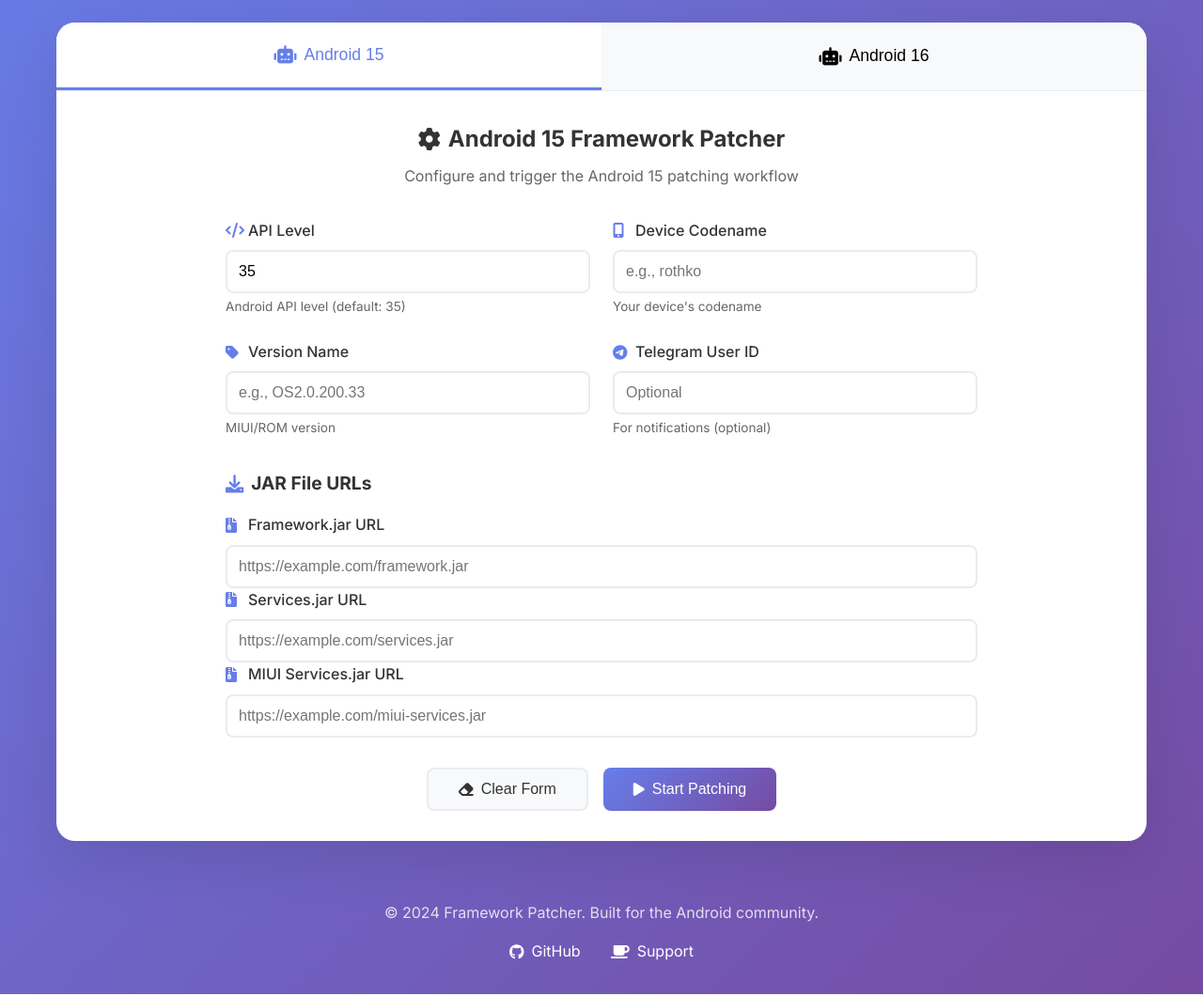
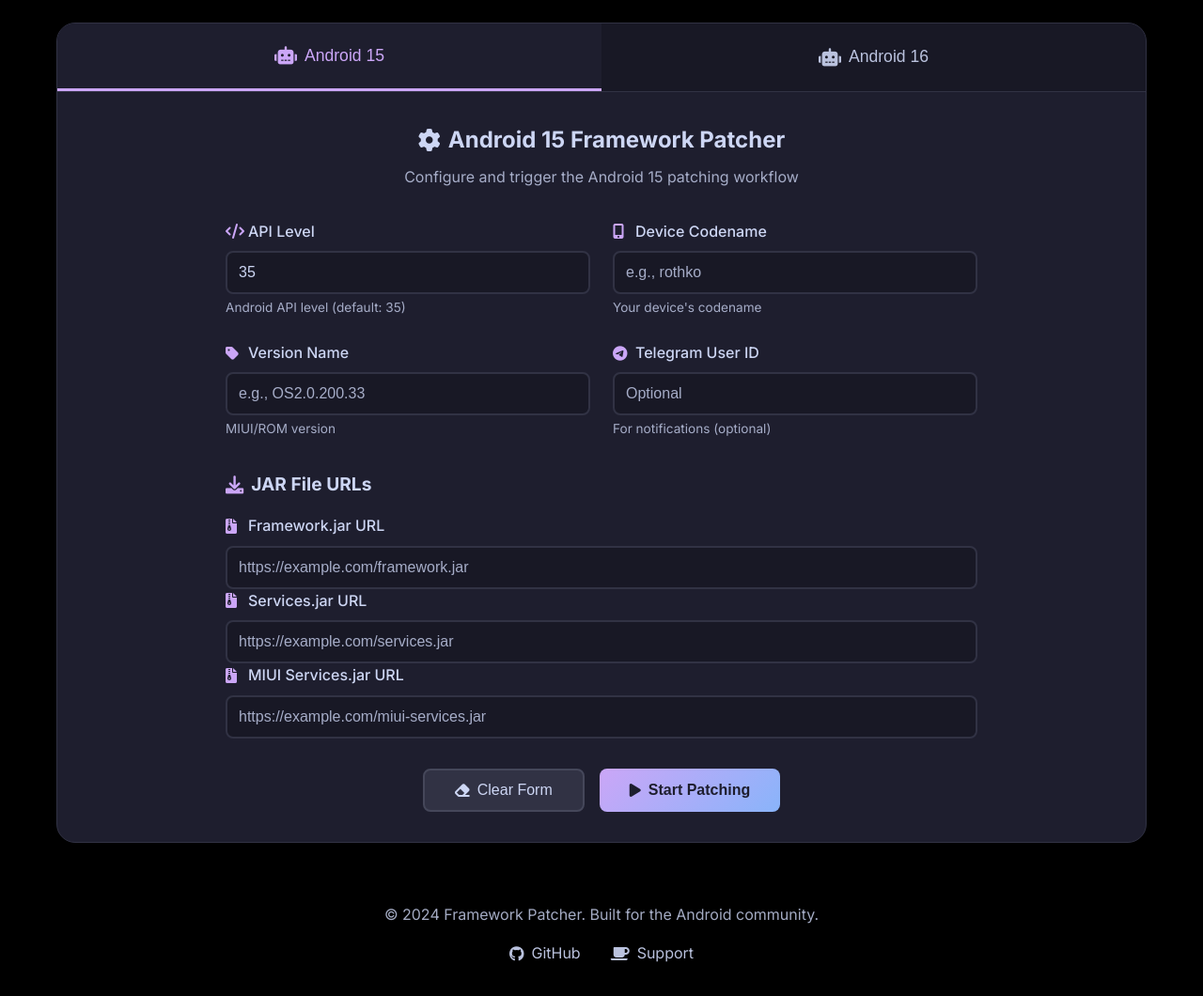
Before and after one commit to Jefino9488/FrameworkPatcherV2, a plain HTML site: page web/index.html in a window 1280 px wide. Shown: the part 180-1240 px from the top of the page at 94% size. Drawn offline with Linux system fonts and the light colour scheme.

Commit message:
style: update CSS variables for dark theme

```diff
--- a/web/styles.css
+++ b/web/styles.css
@@ -5,11 +5,42 @@
     box-sizing: border-box;
 }
 
+:root {
+    /* Catppuccin Dark Theme Colors */
+    --bg-primary: #1e1e2e;
+    --bg-secondary: #181825;
+    --bg-tertiary: #11111b;
+    --surface: #313244;
+    --surface-hover: #45475a;
+    --text-primary: #cdd6f4;
+    --text-secondary: #bac2de;
+    --text-muted: #a6adc8;
+    --accent: #cba6f7;
+    --accent-hover: #b4befe;
+    --success: #a6e3a1;
+    --warning: #f9e2af;
+    --error: #f38ba8;
+    --blue: #89b4fa;
+    --pink: #f5c2e7;
+    --mauve: #cba6f7;
+    --lavender: #b4befe;
+    --sapphire: #74c7ec;
+    --sky: #89dceb;
+    --teal: #94e2d5;
+    --green: #a6e3a1;
+    --yellow: #f9e2af;
+    --peach: #fab387;
+    --maroon: #eba0ac;
+    --red: #f38ba8;
+    --flamingo: #f2cdcd;
+    --rosewater: #f5e0dc;
+}
+
 body {
     font-family: 'Inter', -apple-system, BlinkMacSystemFont, 'Segoe UI', Roboto, sans-serif;
     line-height: 1.6;
-    color: #333;
-    background: linear-gradient(135deg, #667eea 0%, #764ba2 100%);
+    color: var(--text-primary);
+    background: black;
     min-height: 100vh;
 }
 
@@ -23,7 +54,7 @@
 .header {
     text-align: center;
     padding: 3rem 0 2rem;
-    color: white;
+    color: var(--text-primary);
 }
 
 .header-content {
@@ -41,35 +72,40 @@
 
 .logo i {
     font-size: 3rem;
-    color: #ffd700;
+    color: var(--peach);
 }
 
 .logo h1 {
     font-size: 3rem;
     font-weight: 700;
     margin: 0;
+    background: linear-gradient(135deg, var(--lavender) 0%, var(--pink) 100%);
+    -webkit-background-clip: text;
+    -webkit-text-fill-color: transparent;
+    background-clip: text;
 }
 
 .subtitle {
     font-size: 1.2rem;
-    opacity: 0.9;
+    color: var(--text-secondary);
     font-weight: 300;
 }
 
 /* Main Content */
 .main-content {
-    background: white;
+    background: var(--bg-primary);
     border-radius: 20px;
-    box-shadow: 0 20px 60px rgba(0, 0, 0, 0.1);
+    box-shadow: 0 20px 60px rgba(0, 0, 0, 0.3);
     margin-bottom: 2rem;
     overflow: hidden;
+    border: 1px solid var(--surface);
 }
 
 /* Version Selector */
 .version-selector {
     display: flex;
-    background: #f8f9fa;
-    border-bottom: 1px solid #e9ecef;
+    background: var(--bg-secondary);
+    border-bottom: 1px solid var(--surface);
 }
 
 .version-btn {
@@ -85,16 +121,18 @@
     align-items: center;
     justify-content: center;
     gap: 0.5rem;
+    color: var(--text-secondary);
 }
 
 .version-btn:hover {
-    background: #e9ecef;
+    background: var(--surface);
+    color: var(--text-primary);
 }
 
 .version-btn.active {
-    background: white;
-    color: #667eea;
-    border-bottom: 3px solid #667eea;
+    background: var(--bg-primary);
+    color: var(--accent);
+    border-bottom: 3px solid var(--accent);
 }
 
 .version-btn i {
@@ -117,7 +155,7 @@
 }
 
 .form-header h2 {
-    color: #333;
+    color: var(--text-primary);
     margin-bottom: 0.5rem;
     display: flex;
     align-items: center;
@@ -126,7 +164,7 @@
 }
 
 .form-header p {
-    color: #666;
+    color: var(--text-muted);
     font-size: 1rem;
 }
 
@@ -154,31 +192,37 @@
     gap: 0.5rem;
     margin-bottom: 0.5rem;
     font-weight: 500;
-    color: #333;
+    color: var(--text-primary);
 }
 
 .form-group label i {
-    color: #667eea;
+    color: var(--accent);
     width: 16px;
 }
 
 .form-group input {
     padding: 0.75rem;
-    border: 2px solid #e9ecef;
+    border: 2px solid var(--surface);
     border-radius: 8px;
     font-size: 1rem;
     transition: border-color 0.3s ease;
+    background: var(--bg-secondary);
+    color: var(--text-primary);
 }
 
 .form-group input:focus {
     outline: none;
-    border-color: #667eea;
-    box-shadow: 0 0 0 3px rgba(102, 126, 234, 0.1);
+    border-color: var(--accent);
+    box-shadow: 0 0 0 3px rgba(203, 166, 247, 0.1);
+}
+
+.form-group input::placeholder {
+    color: var(--text-muted);
 }
 
 .form-group small {
     margin-top: 0.25rem;
-    color: #666;
+    color: var(--text-muted);
     font-size: 0.85rem;
 }
 
@@ -188,7 +232,7 @@
 }
 
 .jar-urls h3 {
-    color: #333;
+    color: var(--text-primary);
     margin-bottom: 1rem;
     display: flex;
     align-items: center;
@@ -197,7 +241,7 @@
 }
 
 .jar-urls h3 i {
-    color: #667eea;
+    color: var(--accent);
 }
 
 /* Form Actions */
@@ -223,23 +267,24 @@
 }
 
 .btn-primary {
-    background: linear-gradient(135deg, #667eea 0%, #764ba2 100%);
-    color: white;
+    background: linear-gradient(135deg, var(--mauve) 0%, var(--blue) 100%);
+    color: var(--bg-primary);
+    font-weight: 600;
 }
 
 .btn-primary:hover {
     transform: translateY(-2px);
-    box-shadow: 0 10px 30px rgba(102, 126, 234, 0.3);
+    box-shadow: 0 10px 30px rgba(203, 166, 247, 0.3);
 }
 
 .btn-secondary {
-    background: #f8f9fa;
-    color: #333;
-    border: 2px solid #e9ecef;
+    background: var(--surface);
+    color: var(--text-primary);
+    border: 2px solid var(--surface-hover);
 }
 
 .btn-secondary:hover {
-    background: #e9ecef;
+    background: var(--surface-hover);
     transform: translateY(-1px);
 }
 
@@ -247,7 +292,7 @@
 .footer {
     text-align: center;
     padding: 2rem 0;
-    color: white;
+    color: var(--text-primary);
 }
 
 .footer-content {
@@ -267,16 +312,16 @@
 }
 
 .footer-links a {
-    color: white;
+    color: var(--text-secondary);
     text-decoration: none;
     display: flex;
     align-items: center;
     gap: 0.5rem;
-    transition: opacity 0.3s ease;
+    transition: color 0.3s ease;
 }
 
 .footer-links a:hover {
-    opacity: 0.8;
+    color: var(--accent);
 }
 
 /* Modal Styles */
@@ -299,20 +344,21 @@
 }
 
 .modal-content {
-    background: white;
+    background: var(--bg-primary);
     padding: 2rem;
     border-radius: 20px;
     text-align: center;
     max-width: 400px;
     width: 90%;
-    box-shadow: 0 20px 60px rgba(0, 0, 0, 0.3);
+    box-shadow: 0 20px 60px rgba(0, 0, 0, 0.5);
+    border: 1px solid var(--surface);
 }
 
 .loading-spinner {
     width: 50px;
     height: 50px;
-    border: 4px solid #f3f3f3;
-    border-top: 4px solid #667eea;
+    border: 4px solid var(--surface);
+    border-top: 4px solid var(--accent);
     border-radius: 50%;
     animation: spin 1s linear infinite;
     margin: 0 auto 1rem;
@@ -333,20 +379,20 @@
 }
 
 .success-icon {
-    color: #28a745;
+    color: var(--success);
 }
 
 .error-icon {
-    color: #dc3545;
+    color: var(--error);
 }
 
 .modal-content h3 {
     margin-bottom: 1rem;
-    color: #333;
+    color: var(--text-primary);
 }
 
 .modal-content p {
-    color: #666;
+    color: var(--text-muted);
     margin-bottom: 1.5rem;
 }
 
```
